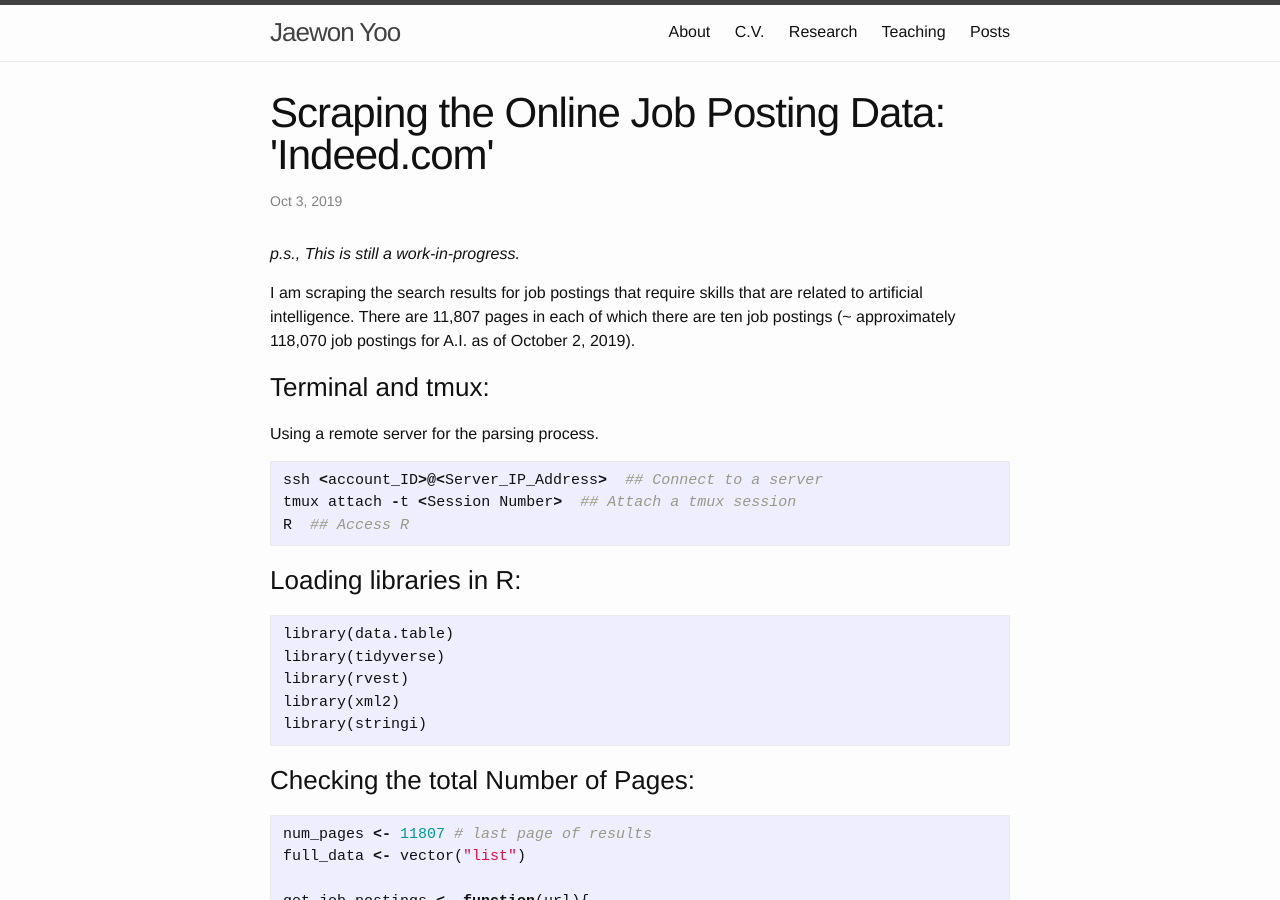
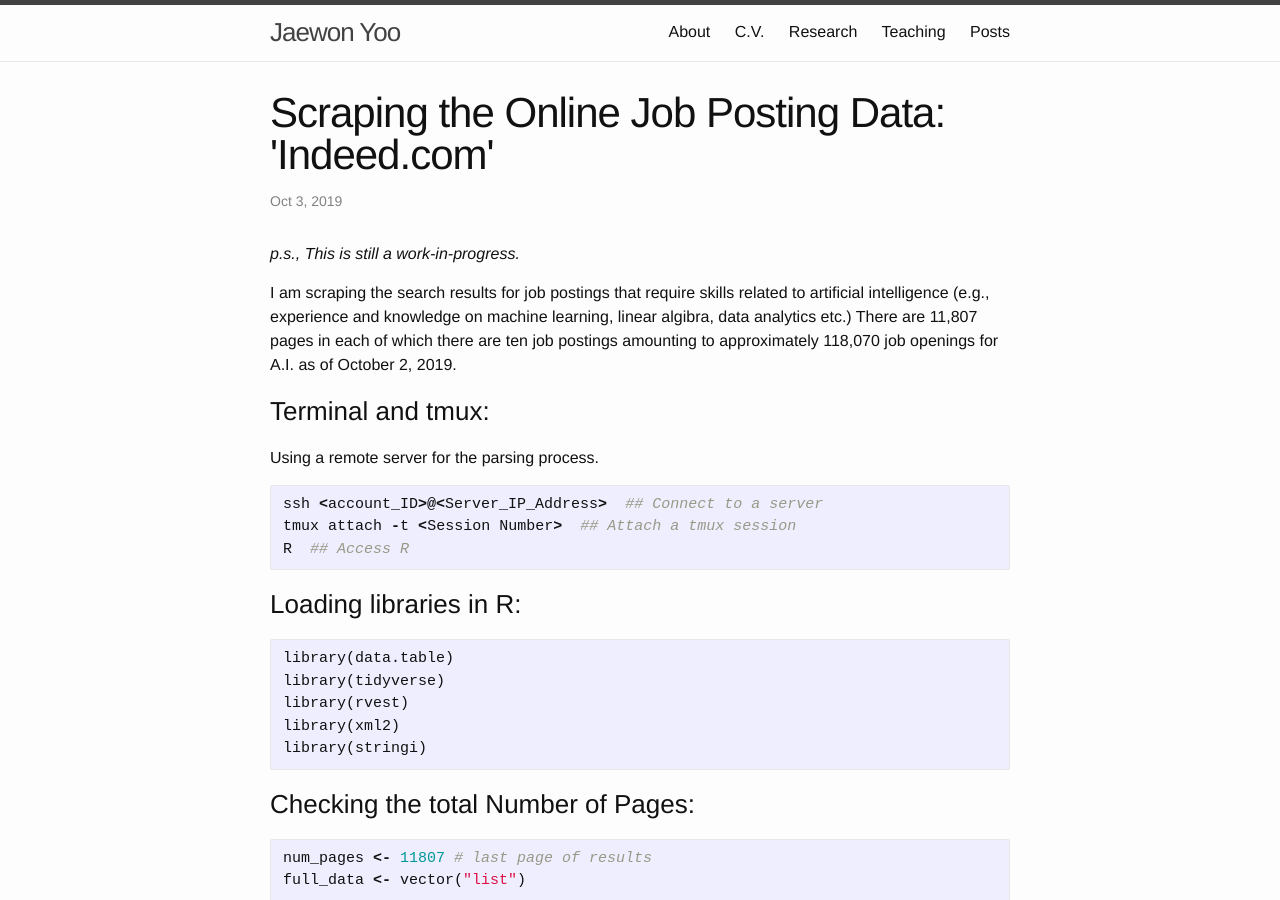
Before and after one commit to j1yoo/j1yoo.github.io, a Jekyll site: the page built from _posts/2019-10-03-scraping-online-job-posting-data.md, in a window 1280 px wide and 900 px high. Built offline with Jekyll 4.4.1, drawn with Linux system fonts in a browser that asks for light colours.

Commit message:
Update 2019-10-03-scraping-online-job-posting-data.md

```diff
--- a/_posts/2019-10-03-scraping-online-job-posting-data.md
+++ b/_posts/2019-10-03-scraping-online-job-posting-data.md
@@ -7,7 +7,7 @@
 
 _p.s., This is still a work-in-progress._
 
-I am scraping the search results for job postings that require skills that are related to artificial intelligence. There are 11,807 pages in each of which there are ten job postings (~ approximately 118,070 job postings for A.I. as of October 2, 2019).
+I am scraping the search results for job postings that require skills related to artificial intelligence (e.g., experience and knowledge on machine learning, linear algibra, data analytics etc.) There are 11,807 pages in each of which there are ten job postings amounting to approximately 118,070 job openings for A.I. as of October 2, 2019.
 
 ### Terminal and tmux:
 Using a remote server for the parsing process.
```
